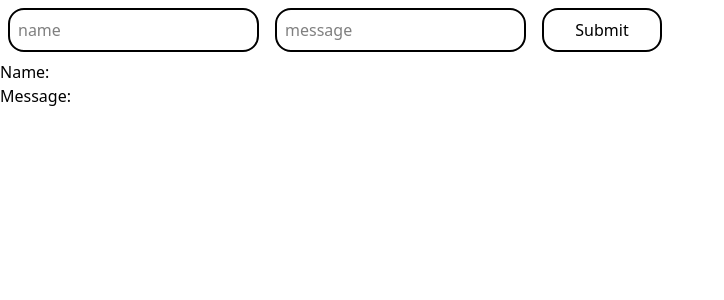
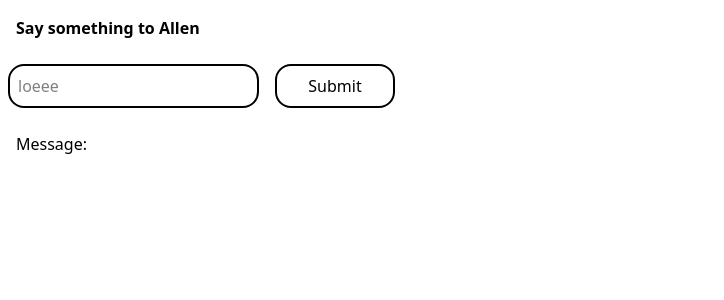
Before and after one commit to AllenKalboh/VercelDeploy, a React (Vite) app: page / in a window 1280 px wide. Shown: the top 300 px of the page, without its empty margins (0-724 px from the left). Built offline with nearby package versions, Linux system fonts and the light colour scheme.

Commit message:
try Send

```diff
--- a/src/Register.tsx
+++ b/src/Register.tsx
@@ -8,23 +8,29 @@ import { supabase } from './components/CreateClient'
 
 const Register = () => {
 
-    const [name, setName] = useState<string | null>(null)
+    // const [name, setName] = useState<string | null>(null)
     const [message, setMessage] = useState<string | null>(null)
     // const [user, setUser] = useState<User | null>(null)
-
-    const handleNameChange = (e: any) => {
-        setName(e.target.value)
-    }
+    const [isLoading, setIsLoading] = useState<boolean>(false)
+    // const handleNameChange = (e: any) => {
+    //     setName(e.target.value)
+    // }
 
     const handleMessageChange = (e: any) => {
         setMessage(e.target.value)
     }
 
-    const insertUser = async () => {
-        await supabase.from('YowSer').insert({
-            name: name,
+    const insertMessage = async () => {
+        setIsLoading(true)
+        const { error } = await supabase.from('YowSer').insert({
             message: message
-        })
+        });
+        if (error) {
+            alert('Dili nag send ang imong messageji')
+        } else {
+           setIsLoading(false)
+        }
+
     }
 
     // const fetchMessage = async () =>{
@@ -34,32 +40,36 @@ const Register = () => {
 
     return (
         <div>
+
+            {isLoading && <p className='m-2 p-2'>Loading...</p>}
+            <h1 className='m-2 p-2 font-bold'>Say something to Allen</h1>
             <input
                 type="text"
-                placeholder='name'
-                value={name ?? ""}
-                className='p-2 m-2 border-2 rounded-2xl'
-                onChange={handleNameChange} />
-
-            <input
-                type="text"
-                placeholder='message'
+                placeholder='loeee'
                 value={message ?? ""}
                 className='p-2 m-2 border-2 rounded-2xl'
-                onChange={handleMessageChange} />
+                onChange={handleMessageChange}
+                required />
 
             <button className='border-2 p-2 m-2 rounded-2xl w-30 hover:bg-amber-100 hover:cursor-pointer duration-300'
-                onClick={insertUser}>
-                Submit
+                onClick={insertMessage}>
+
+
+
+             {isLoading ? "Sending..." : "Submit"}
             </button>
 
-            <p>
+            {/* <p>
                 Name:    {name}
-            </p>
-
-            <p>
-                Message: {message}
-            </p>
+            </p> */}
+            <div className='m-4 rounded-2xl'>
+                {/* <p className='m-2 p-2 break-words'>
+                    Dear Allen, */}
+                    <p className=''>
+                       Message: {message}
+                    </p>
+                {/* </p> */}
+            </div>
 
 
         </div>
```
